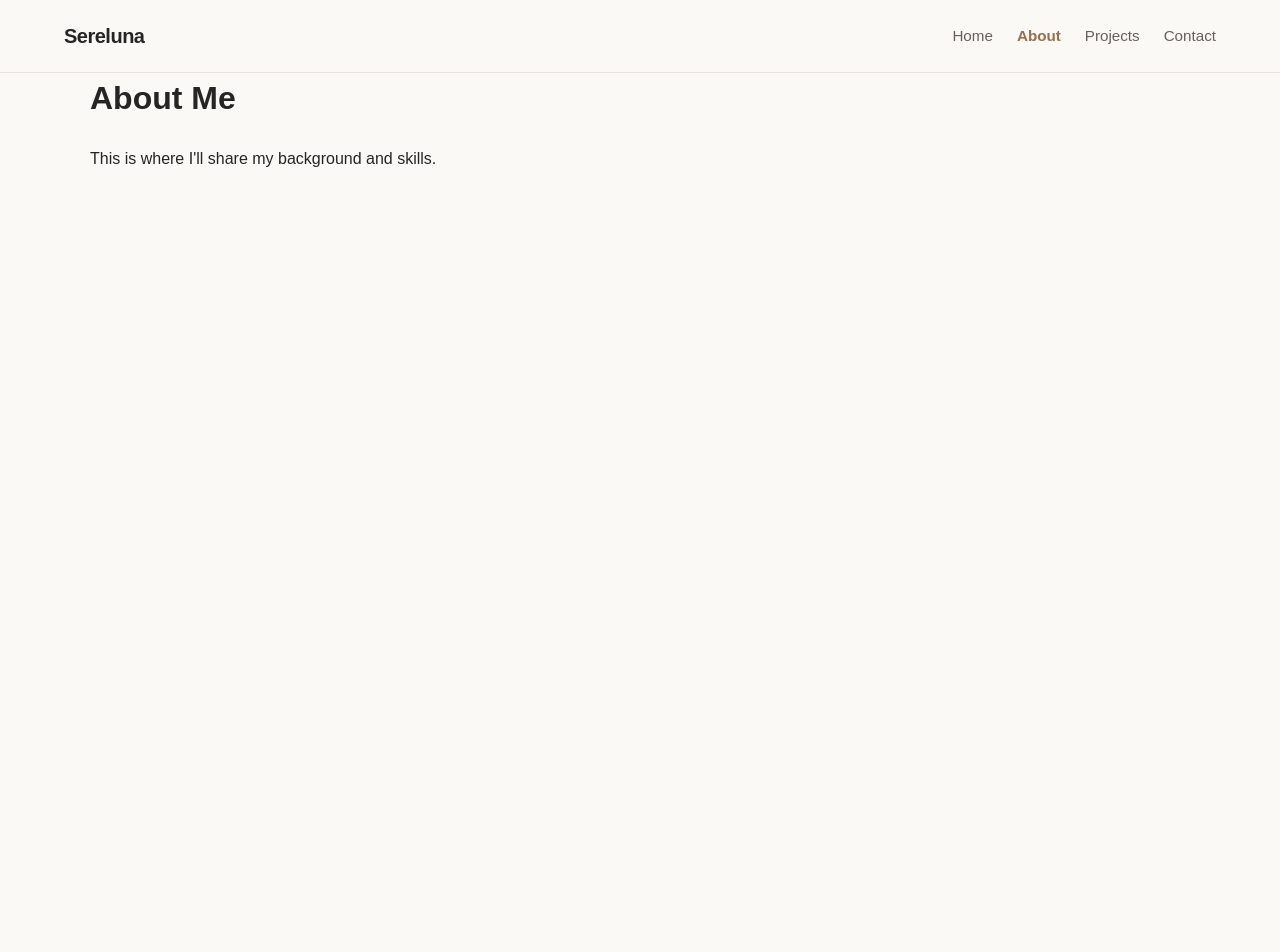
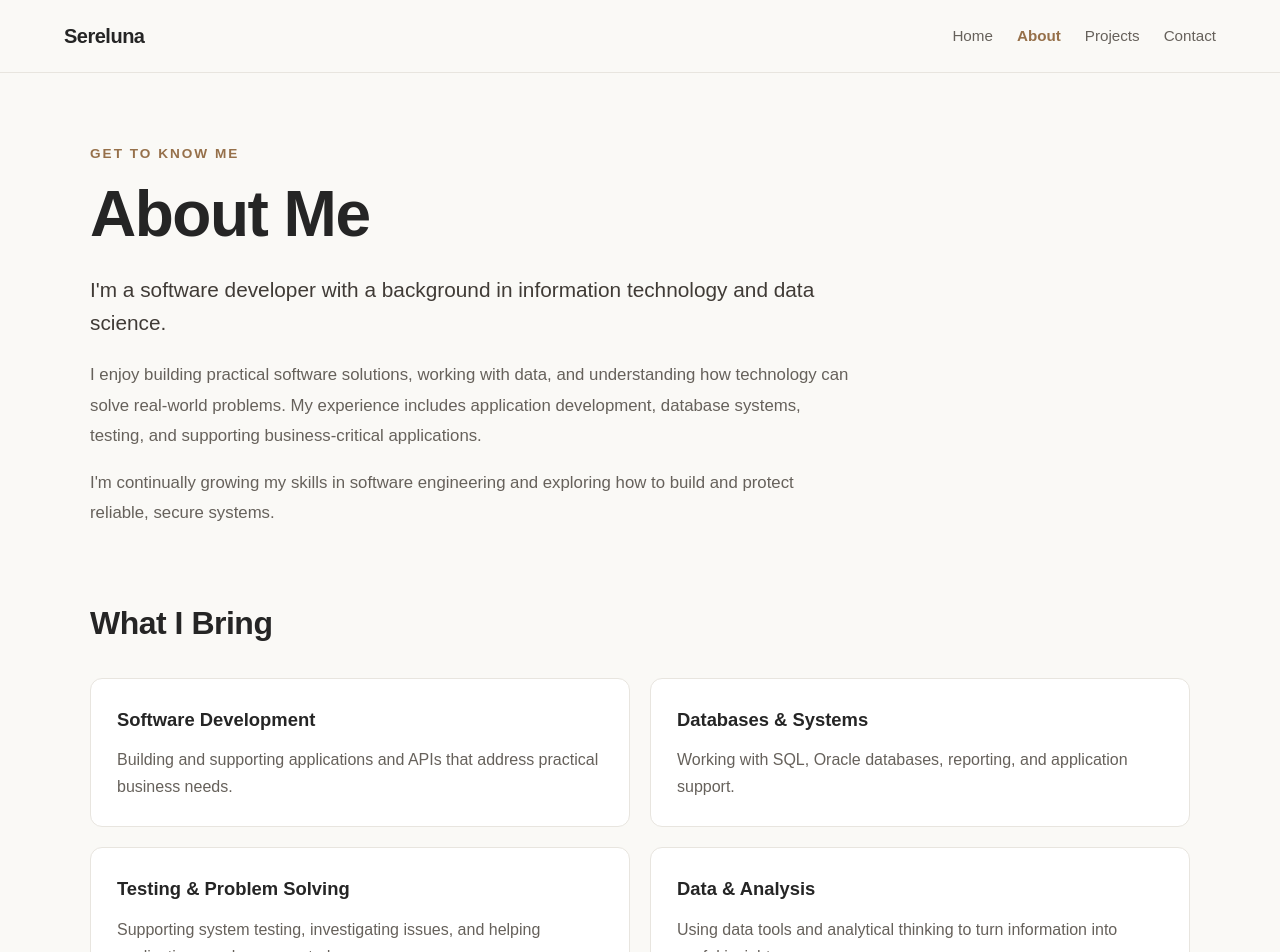
Before and after one commit to Snyder-F8/FRIDAH_NZOMO_PORTFOLIO, a React (Vite) app in the folder client/: page /about in a window 1280 px wide. Shown: the top 952 px of the page. Before the commit the page ends 800 px from the top, so only its background shows below. Built offline with nearby package versions, Linux system fonts and the light colour scheme.

Commit message:
Details in About css

```diff
--- a/client/src/pages/About.jsx
+++ b/client/src/pages/About.jsx
@@ -1,8 +1,69 @@
+
 export default function About() {
   return (
-    <main className="container">
-      <h1>About Me</h1>
-      <p>This is where I'll share my background and skills.</p>
+    <main className="about-page container">
+      <section className="about-intro">
+        <p className="section-label">GET TO KNOW ME</p>
+
+        <h1>About Me</h1>
+
+        <p className="about-lead">
+          I'm a software developer with a background in
+          information technology and data science.
+        </p>
+
+        <p>
+          I enjoy building practical software solutions,
+          working with data, and understanding how technology
+          can solve real-world problems. My experience includes
+          application development, database systems, testing,
+          and supporting business-critical applications.
+        </p>
+
+        <p>
+          I'm continually growing my skills in software
+          engineering and exploring how to build and protect
+          reliable, secure systems.
+        </p>
+      </section>
+
+      <section className="about-skills">
+        <h2>What I Bring</h2>
+
+        <div className="skills-grid">
+          <article className="skill-card">
+            <h3>Software Development</h3>
+            <p>
+              Building and supporting applications and APIs
+              that address practical business needs.
+            </p>
+          </article>
+
+          <article className="skill-card">
+            <h3>Databases & Systems</h3>
+            <p>
+              Working with SQL, Oracle databases, reporting,
+              and application support.
+            </p>
+          </article>
+
+          <article className="skill-card">
+            <h3>Testing & Problem Solving</h3>
+            <p>
+              Supporting system testing, investigating issues,
+              and helping applications work as expected.
+            </p>
+          </article>
+
+          <article className="skill-card">
+            <h3>Data & Analysis</h3>
+            <p>
+              Using data tools and analytical thinking to
+              turn information into useful insights.
+            </p>
+          </article>
+        </div>
+      </section>
     </main>
   );
 }
--- a/client/src/styles/App.css
+++ b/client/src/styles/App.css
@@ -148,3 +148,90 @@
     letter-spacing: -1px;
   }
 }
+
+/* About page */
+.about-page {
+  padding-top: 70px;
+  padding-bottom: 80px;
+}
+
+.about-intro {
+  max-width: 760px;
+  margin-bottom: 70px;
+}
+
+.section-label {
+  margin-bottom: 14px;
+  color: #96704a;
+  font-size: 0.85rem;
+  font-weight: 700;
+  letter-spacing: 2px;
+}
+
+.about-intro h1 {
+  margin-bottom: 24px;
+  font-size: clamp(2.5rem, 5vw, 4rem);
+  line-height: 1.1;
+  letter-spacing: -1.5px;
+}
+
+.about-lead {
+  font-size: 1.3rem;
+  line-height: 1.6;
+  color: #403b36;
+}
+
+.about-intro > p:not(.section-label):not(.about-lead) {
+  color: #66615b;
+  font-size: 1.05rem;
+  line-height: 1.8;
+}
+
+.about-skills h2 {
+  margin-bottom: 28px;
+  font-size: 2rem;
+  letter-spacing: -0.5px;
+}
+
+.skills-grid {
+  display: grid;
+  grid-template-columns: repeat(2, minmax(0, 1fr));
+  gap: 20px;
+}
+
+.skill-card {
+  padding: 26px;
+  border: 1px solid #e8e5df;
+  border-radius: 12px;
+  background-color: #ffffff;
+}
+
+.skill-card h3 {
+  margin-bottom: 12px;
+  font-size: 1.15rem;
+}
+
+.skill-card p {
+  margin-bottom: 0;
+  color: #66615b;
+  line-height: 1.7;
+}
+
+@media (max-width: 600px) {
+  .about-page {
+    padding-top: 45px;
+    padding-bottom: 55px;
+  }
+
+  .about-intro {
+    margin-bottom: 48px;
+  }
+
+  .skills-grid {
+    grid-template-columns: 1fr;
+  }
+
+  .skill-card {
+    padding: 22px;
+  }
+}
```
